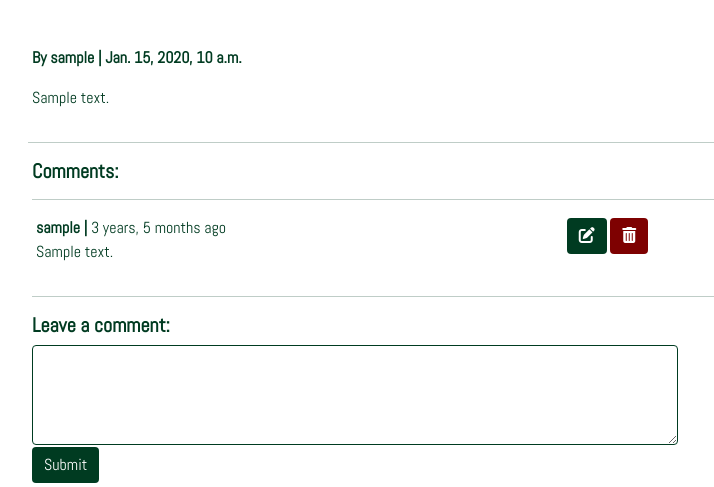
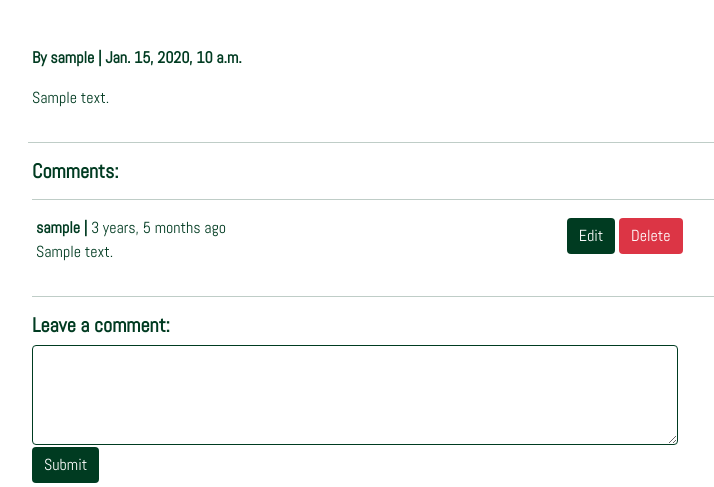
Before and after one commit to noemichis/out-n-about, a Django app: a page that uses templates/post_detail.html in a window 1280 px wide. Shown: the part 231-718 px from the top of the page, without its empty margins (218-932 px from the left). Run offline with Django 3.2, Linux system fonts and the light colour scheme; a user stored in the database is signed in; tables that the repository leaves empty hold one stand-in row (values such as "Sample post"); some libraries are stand-ins or nearby versions.

Commit message:
Update button classes and CSS

```diff
--- a/static/css/style.css
+++ b/static/css/style.css
@@ -37,26 +37,22 @@ a {
 
 .btn {
     margin: 2px 0 5px 0;
-    background-color: #003b21;
     color: #fff;
     border: none;
 }
 
-.btn:hover {
-    background-color: #ffffffcb;
-    color: #003b21;
-    border: 1px solid #002213;
-    font-weight: bold;
+.btn-success {
+    background-color: #003b21;
+}
+
+
+.btn-success:hover {
+    background-color: #007e47;
     box-shadow: 1px 2px 10px #003b21;
 }
 
-.btn-danger {
-    background-color: #7e0101;
-}
-
 .btn-danger:hover {
-    background-color: #ffffffcb;
-    color: #7e0101;
+    background-color: #f10000;
     box-shadow: 1px 2px 10px #7e0101;
 }
 
--- a/templates/post_detail.html
+++ b/templates/post_detail.html
@@ -43,10 +43,10 @@
                 </div>
                 {% if request.user == comment.author %}
                 <div class="col-6 col-sm-4">
-                    <a href="{% url 'comment_edit' comment.id %}" role="button" class="btn">
-                        <i class="fa-solid fa-pen-to-square"></i></a>
+                    <a href="{% url 'comment_edit' comment.id %}" role="button" class="btn btn-success">
+                        Edit</a>
                     <button type="button" class="btn btn-danger" data-bs-toggle="modal"
-                        data-bs-target="#delete-comment"><i class="fa-solid fa-trash-can"></i></button>
+                        data-bs-target="#delete-comment">Delete</button>
                     <div class="modal" id="delete-comment" tabindex="-1">
                         <div class="modal-dialog" role="document">
                             <div class="modal-content">
@@ -83,7 +83,7 @@
                 <form method="post">
                     {{ comment_form | crispy }}
                     {% csrf_token %}
-                    <button type="submit" class="btn">Submit</button>
+                    <button type="submit" class="btn btn-success">Submit</button>
                 </form>
             </div>
         </div>
```
